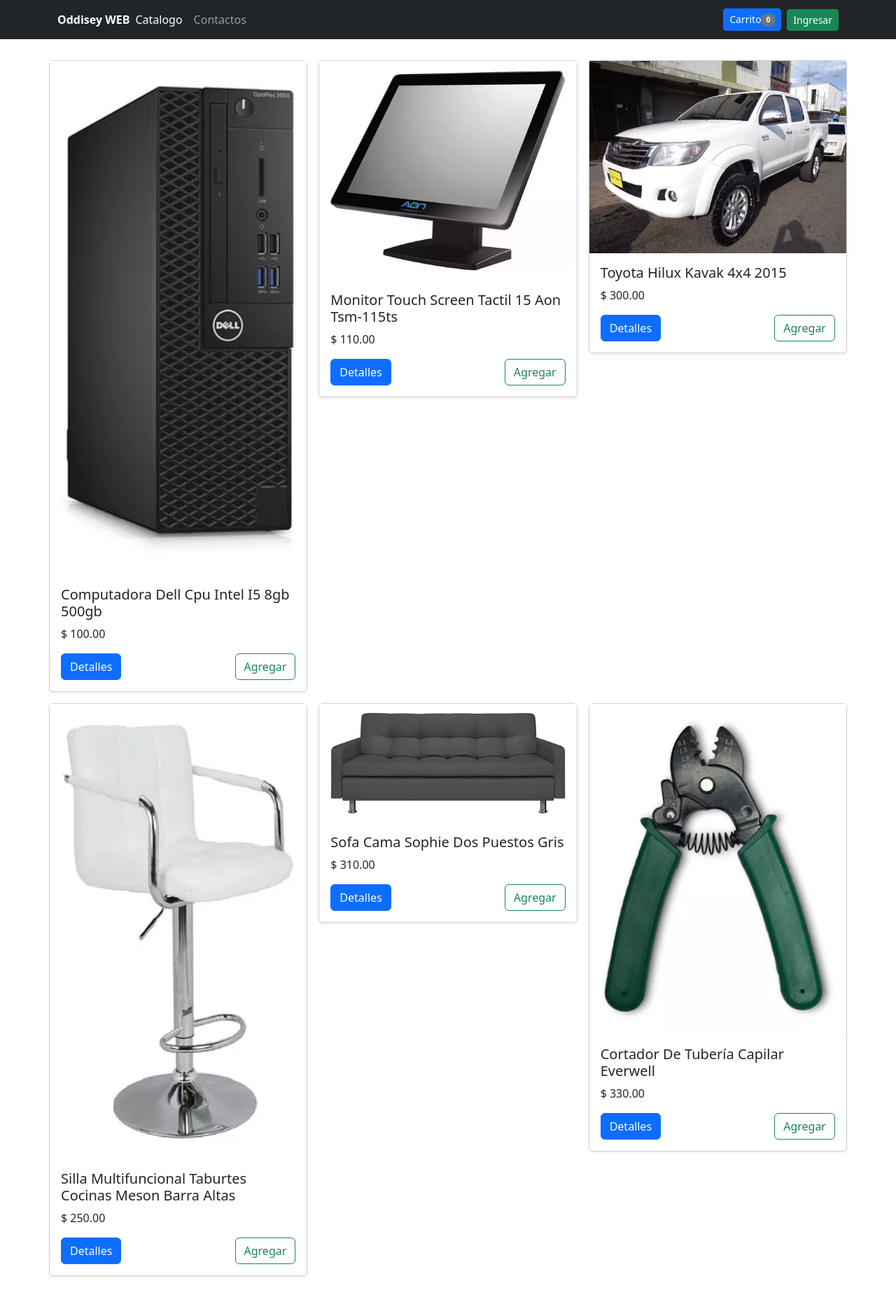
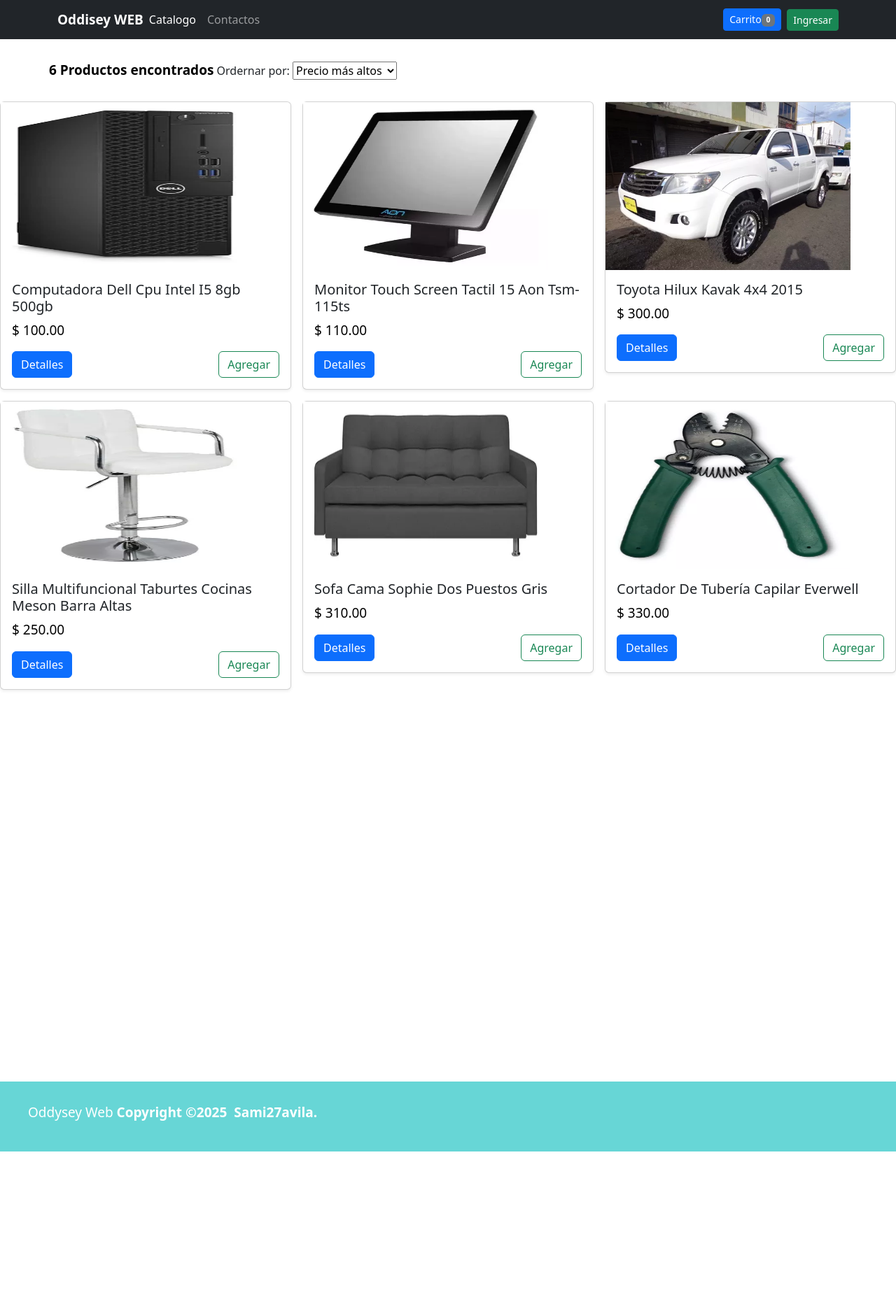
Before and after one commit to sami27avila/Tienda-Carrito, a PHP site: page /Tienda-Carrito/ in a window 1280 px wide. Shown: the whole page at 70% size. After the commit the page ends 1646 px from the top, so only its background shows below. Run offline with PHP 8.4, Linux system fonts and the light colour scheme; data comes from the database, SQL or seed files in the repository.

Commit message:
Proyecto

```diff
--- a/css/styles.css
+++ b/css/styles.css
@@ -10,3 +10,32 @@ main > .container{
 .form-login {
     max-width: 350px;
 }
+
+.app-footer{
+    background-color: #67d6d6;
+    height: 100px;
+    padding-top: 30px;
+    padding-left: 40px;
+    margin-top: 560px;
+}
+
+p, strong{
+    color: white;
+    font-size: 19px;
+}
+
+.text-decoration-none{
+    color: white;
+}
+
+a:hover{
+    color: red;
+}
+
+.card-text{
+    color: black;
+}
+
+.text-order{
+    color: black;
+}
--- /dev/null
+++ b/footer.php
@@ -0,0 +1,6 @@
+<footer class="app-footer">
+        <p>Oddysey Web<strong>
+          Copyright &copy;2025&nbsp;
+          <a href="https://github.com/sami27avila" class="text-decoration-none">Sami27avila</a>.
+        </strong></p>
+</footer>
--- a/index.php
+++ b/index.php
@@ -29,6 +29,16 @@ $resultado = $sql->fetchAll(PDO::FETCH_ASSOC);
 
 <main id="main-page">
     <div class="container">
+      <div class="product-order">
+          <strong class="text-order">6 Productos encontrados</strong>
+          Ordernar por: <select name="" id="">
+              <option value="">Precio más altos</option>
+              <option value="">Precio más bajos</option>
+              <option value="">Nombre A-Z</option>
+              <option value="">Nombre Z-A</option>
+          </select>
+      </div>
+      </div>
       <div class="row row-cols-1 row-cols-sm-2 row-cols-md-3 g-3">
          <?php foreach($resultado as $row) { ?>
          <div class="col">
@@ -42,7 +52,7 @@ $resultado = $sql->fetchAll(PDO::FETCH_ASSOC);
                     $imagen = "images/no-photo.jpg";
                  }
                  ?>
-                 <img src="<?php echo $imagen; ?>" alt="Imagen de producto">
+                 <img src="<?php echo $imagen; ?>" alt="Imagen de producto" width="350px" height="240px">
                  <div class="card-body">
                      <h5 class="card-title"><?php echo $row['nombre']; ?></h5>
                      <p class="card-text">$ <?php echo number_format($row['precio'], 2, '.', ','); ?></p>
@@ -59,6 +69,9 @@ $resultado = $sql->fetchAll(PDO::FETCH_ASSOC);
       </div>
   </div>
 </main>
+
+<?php include 'footer.php'; ?>
+
 <script src="https://cdn.jsdelivr.net/npm/bootstrap@5.3.3/dist/js/bootstrap.bundle.min.js" integrity="sha384-YvpcrYf0tY3lHB60NNkmXc5s9fDVZLESaAA55NDzOxhy9GkcIdslK1eN7N6jIeHz" crossorigin="anonymous"></script>
 
 <script>
--- a/login.php
+++ b/login.php
@@ -93,6 +93,9 @@ if(!empty($_POST)){
         </div>
     </form>
 </main>
+
+<?php include 'footer.php'; ?>
+
 <script src="https://cdn.jsdelivr.net/npm/bootstrap@5.3.3/dist/js/bootstrap.bundle.min.js" integrity="sha384-YvpcrYf0tY3lHB60NNkmXc5s9fDVZLESaAA55NDzOxhy9GkcIdslK1eN7N6jIeHz" crossorigin="anonymous"></script>
 
 
--- a/mostrar.php
+++ b/mostrar.php
@@ -121,6 +121,9 @@ if($productos != null){
     </div>
   </div>
 </div>
+
+<?php include 'footer.php'; ?>
+
 <script src="https://cdn.jsdelivr.net/npm/bootstrap@5.3.3/dist/js/bootstrap.bundle.min.js" integrity="sha384-YvpcrYf0tY3lHB60NNkmXc5s9fDVZLESaAA55NDzOxhy9GkcIdslK1eN7N6jIeHz" crossorigin="anonymous"></script>
 
 <script>
--- a/pago.php
+++ b/pago.php
@@ -91,6 +91,9 @@ if($productos != null){
       </div>
   </div>
 </main>
+
+
+
 <script src="https://cdn.jsdelivr.net/npm/bootstrap@5.3.3/dist/js/bootstrap.bundle.min.js" integrity="sha384-YvpcrYf0tY3lHB60NNkmXc5s9fDVZLESaAA55NDzOxhy9GkcIdslK1eN7N6jIeHz" crossorigin="anonymous"></script>
 
 <script src="https://www.paypal.com/sdk/js?client-id=<?php echo CLIENT_ID; ?>&currency=<?php echo CURRENCY; ?>"></script>
@@ -140,5 +143,8 @@ if($productos != null){
 
     }).render('#paypal-button-container');
 </script>
+
+<?php include 'footer.php'; ?>
+
 </body>
 </html>
```
Also changed, not shown: details.php (+5 -3 lines), admin/css/styles.css.
